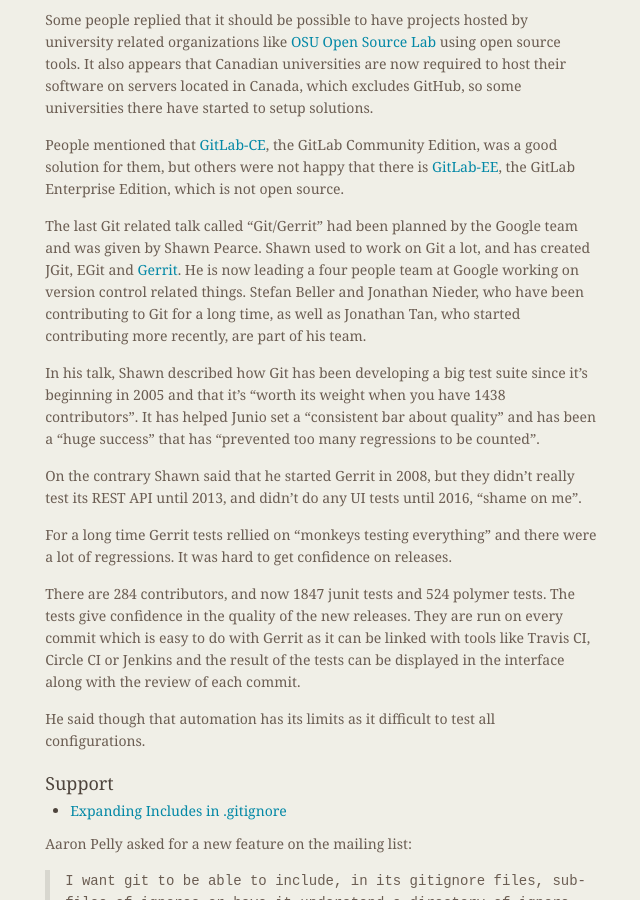
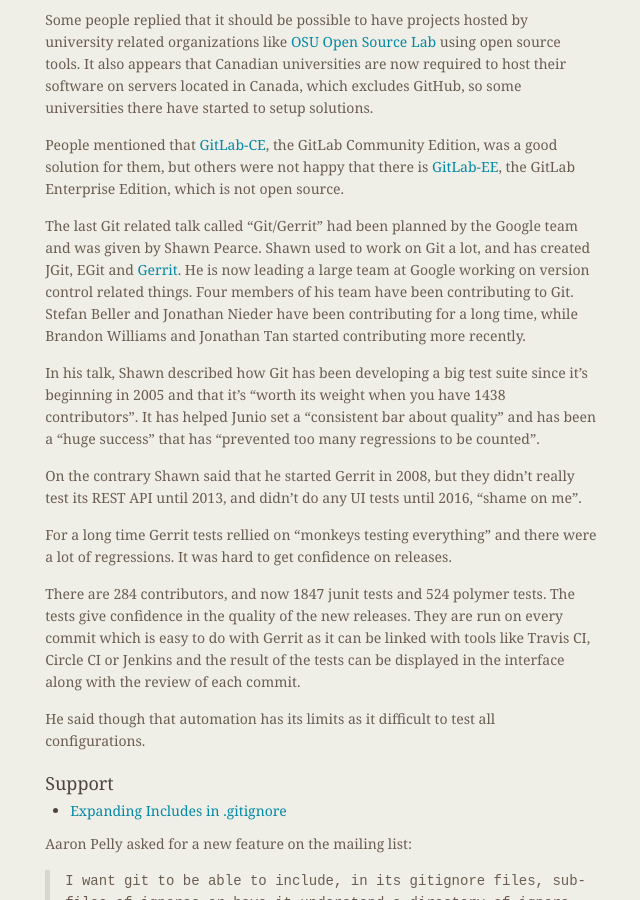
Before and after one commit to git/git.github.io, a Jekyll site: the page built from rev_news/drafts/edition-21.md, in a window 1280 px wide and 900 px high, scrolled down 1037 px. Shown: the whole window, without its empty margins (484-1124 px from the left). Built offline with Jekyll 4.4.1, drawn with Linux system fonts in a browser that asks for light colours.

Commit message:
rn-21: better describe Shwan's team

```diff
--- a/rev_news/drafts/edition-21.md
+++ b/rev_news/drafts/edition-21.md
@@ -76,11 +76,12 @@
 
 The last Git related talk called "Git/Gerrit" had been planned by the
 Google team and was given by Shawn Pearce. Shawn used to work on Git a
-lot, and has created JGit, EGit and [Gerrit](https://www.gerritcodereview.com/).
-He is now leading a four people team at Google working on version
-control related things. Stefan Beller and Jonathan Nieder, who have
-been contributing to Git for a long time, as well as Jonathan Tan, who
-started contributing more recently, are part of his team.
+lot, and has created JGit, EGit and
+[Gerrit](https://www.gerritcodereview.com/). He is now leading a
+large team at Google working on version control related things. Four
+members of his team have been contributing to Git. Stefan Beller and
+Jonathan Nieder have been contributing for a long time, while Brandon
+Williams and Jonathan Tan started contributing more recently.
 
 In his talk, Shawn described how Git has been developing a big test
 suite since it's beginning in 2005 and that it's "worth its weight
```
